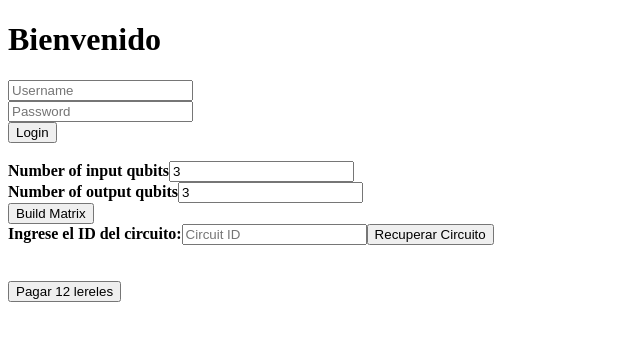
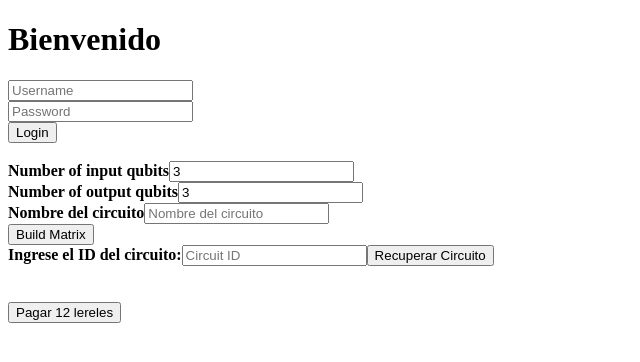
Before and after one commit to Veromc24/DisenoSoftware, an Angular app in the folder FEcircuits/circuitsfe/: page / in a window 1280 px wide. Shown: the top 362 px of the page, without its empty margins (0-640 px from the left). Built offline with nearby package versions, Linux system fonts and the light colour scheme.

Commit message:
Poner nombre al circuito

```diff
--- a/FEcircuits/circuitsfe/src/app/circuit/circuit.component.html
+++ b/FEcircuits/circuitsfe/src/app/circuit/circuit.component.html
@@ -3,6 +3,9 @@
 <br>
 <strong>Number of output qubits</strong>
 <input type="number" [(ngModel)]="outputQubits" min="1">
+<br>
+<strong>Nombre del circuito</strong>
+<input type="text" [(ngModel)]="circuitName" placeholder="Nombre del circuito">
 <br>
 
 <button (click)="buildMatrix()" [disabled]="inputQubits <= 0 || outputQubits <= 0">Build Matrix</button>
--- a/FEcircuits/circuitsfe/src/app/circuit/circuit.component.ts
+++ b/FEcircuits/circuitsfe/src/app/circuit/circuit.component.ts
@@ -17,6 +17,7 @@ export class CircuitComponent {
   circuitId: string = ''; // Variable para almacenar el ID ingresado
   retrievedCircuit: any = null; // Variable para almacenar el circuito recuperado
   creationMessage: string = ''; // Nueva propiedad para almacenar mensajes de creación
+  circuitName: string = ''; // Nueva propiedad para el nombre del circuito
 
   constructor(private service: CircuitService) {  // Inyectar el servicio correctamente
     this.inputQubits = 3;
@@ -54,7 +55,8 @@ export class CircuitComponent {
   createCircuit() {
     const body = {
       table: this.matrix.values, // Matriz de verdad
-      outputQubits: this.outputQubits // Número de qubits de salida
+      outputQubits: this.outputQubits, // Número de qubits de salida
+      name: this.circuitName // Nombre del circuito
     };
 
     this.service.createCircuit(body).subscribe({
```
Also changed, not shown: 2 other files (tests, documents, lock files or other folders).
